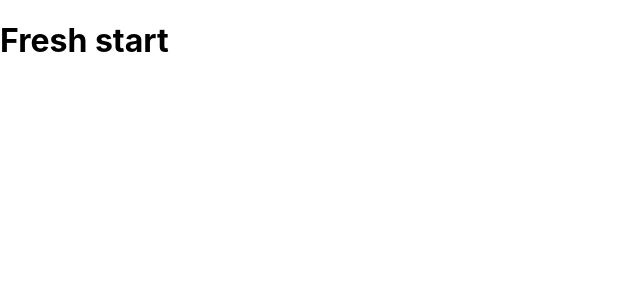
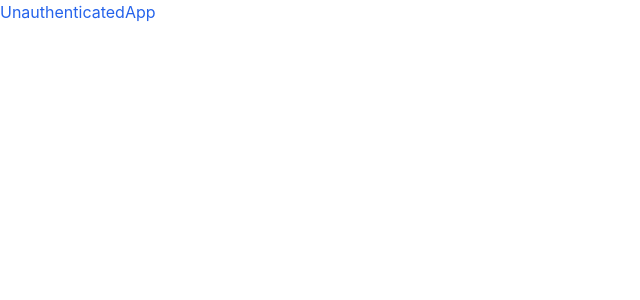
Before and after one commit to krystianfowler/hc-skelly, a React (Create React App) app: page / in a window 1280 px wide. Shown: the top 300 px of the page, without its empty margins (0-640 px from the left). Built offline with nearby package versions, Linux system fonts and the light colour scheme.

Commit message:
Add tailwindcss

```diff
--- /dev/null
+++ b/craco.config.js
@@ -0,0 +1,7 @@
+module.exports = {
+  style: {
+    postcss: {
+      plugins: [require("tailwindcss"), require("autoprefixer")],
+    },
+  },
+};
--- a/src/App.js
+++ b/src/App.js
@@ -1,7 +1,9 @@
 import * as React from "react";
 
+import UnauthenticatedApp from "./unauthenticated-app";
+
 function App() {
-  return <h1>Fresh start</h1>;
+  return <UnauthenticatedApp />;
 }
 
 export default App;
--- /dev/null
+++ b/src/unauthenticated-app.js
@@ -0,0 +1,7 @@
+import * as React from "react";
+
+function UnauthenticatedApp() {
+  return <h1 className="text-blue-600">UnauthenticatedApp</h1>;
+}
+
+export default UnauthenticatedApp;
--- /dev/null
+++ b/tailwind.config.js
@@ -0,0 +1,11 @@
+module.exports = {
+  purge: ["./src/**/*.{js,jsx,ts,tsx}", "./public/index.html"],
+  darkMode: false, // or 'media' or 'class'
+  theme: {
+    extend: {},
+  },
+  variants: {
+    extend: {},
+  },
+  plugins: [],
+};
```
Also changed, not shown: package.json (+10 -3 lines), src/index.css (+7 -3 lines), 1 other file (tests, documents, lock files or other folders).
